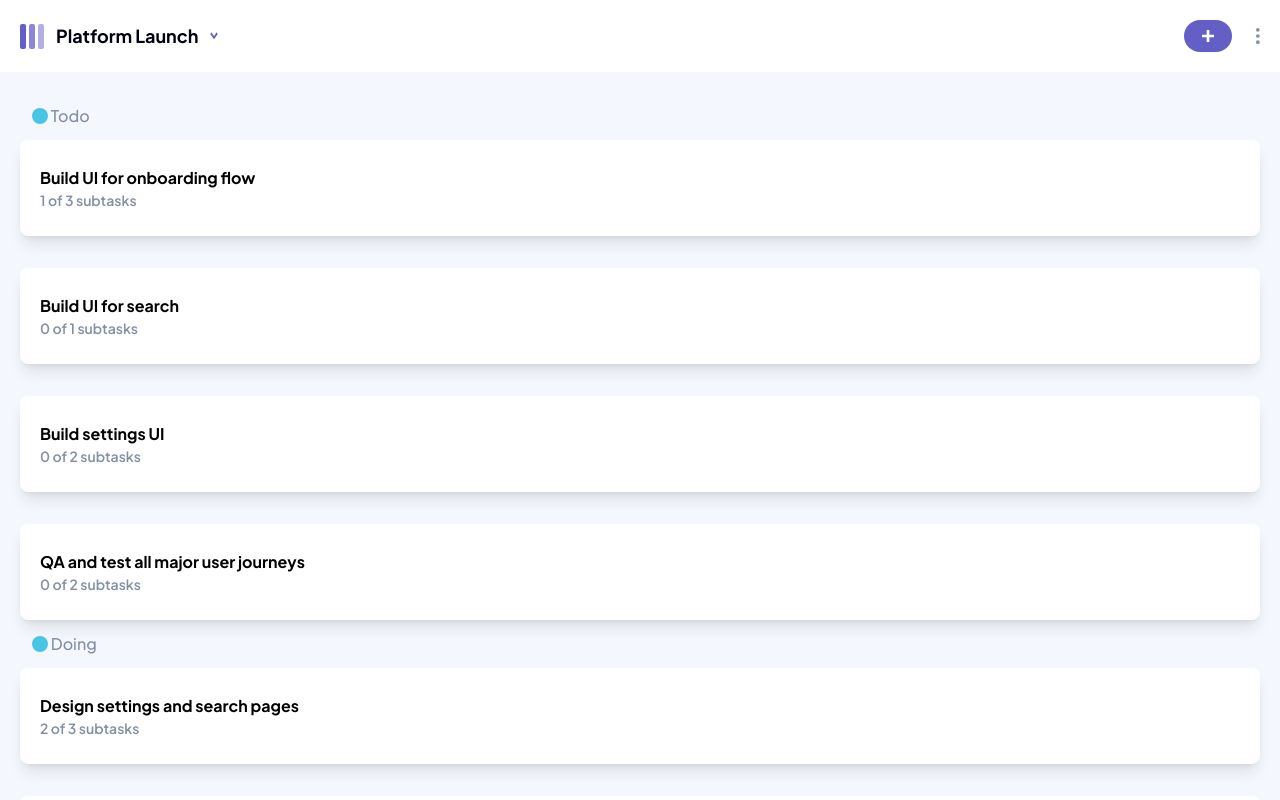
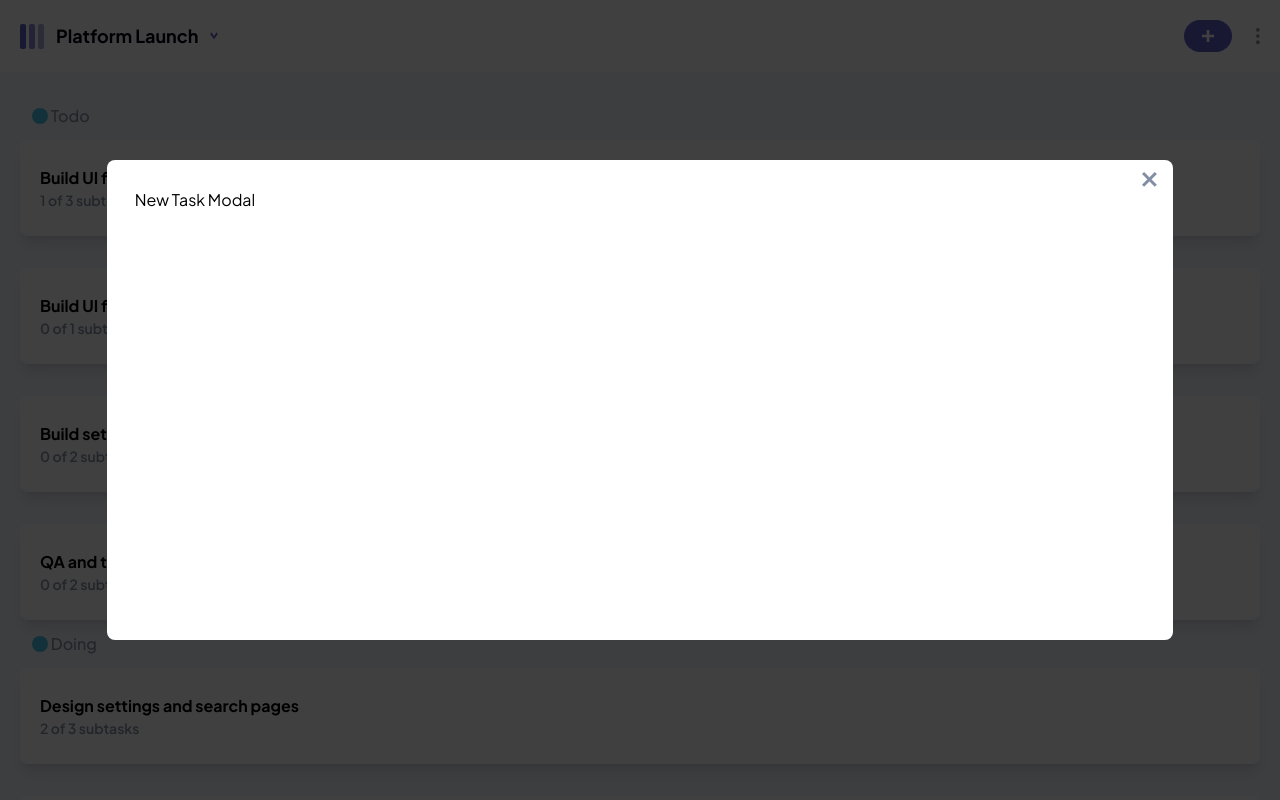
Before and after one commit to JaacielBriseo/kanban-task-management, a React (Create React App) app: page / in a window 1280 px wide. Both pictures are taken after a click on the button 1208 px from the left and 36 px from the top of the page. Shown: the top 800 px of the page. Built offline with nearby package versions, Linux system fonts and the light colour scheme.

Commit message:
CloseModalButton receiving props to dispatch an action

```diff
--- a/src/app/components/AddNewTaskModal/AddNewTaskModal.tsx
+++ b/src/app/components/AddNewTaskModal/AddNewTaskModal.tsx
@@ -1,6 +1,13 @@
+import { useAppSelector, useAppDispatch, toggleNewTaskModal } from '../../../store';
+import { CloseModalButton } from '../../../ui';
+import { ModalLayout } from '../../layout';
 
 export const AddNewTaskModal = () => {
-  return (
-    <div>AddNewTaskModal</div>
-  )
-}
+	const { isNewTaskModalOpen } = useAppSelector(state => state.ui);
+	return (
+		<ModalLayout isShowing={isNewTaskModalOpen}>
+			<CloseModalButton fn={toggleNewTaskModal}/>
+			<h1>New Task Modal</h1>
+		</ModalLayout>
+	);
+};
--- a/src/app/components/Board.tsx
+++ b/src/app/components/Board.tsx
@@ -1,5 +1,5 @@
 import { useAppSelector, useAppDispatch, openViewTaskModal } from '../../store';
-import { ViewTaskModal } from '.';
+import { AddNewTaskModal, ViewTaskModal } from '.';
 
 export const Board = () => {
 	const dispatch = useAppDispatch();
@@ -35,6 +35,7 @@ export const Board = () => {
 				</div>
 			))}
 			<ViewTaskModal />
+			<AddNewTaskModal/>
 		</div>
 	);
 };
--- a/src/app/components/Header.tsx
+++ b/src/app/components/Header.tsx
@@ -1,5 +1,5 @@
 import styles from '../styles/styles.module.css';
-import { toggleBoardModal, useAppSelector, useAppDispatch } from '../../store';
+import { toggleBoardModal, useAppSelector, useAppDispatch, toggleNewTaskModal } from '../../store';
 
 export const Header = () => {
 	const dispatch = useAppDispatch();
@@ -18,7 +18,7 @@ export const Header = () => {
 				</button>
 			</div>
 			<div className={styles.secondContainer}>
-				<button className={styles.headerButton}>
+				<button className={styles.headerButton} onClick={() => dispatch(toggleNewTaskModal())}>
 					<img src='./assets/icon-add-task-mobile.svg' alt='add task' />
 				</button>
 				<img src='./assets/icon-vertical-ellipsis.svg' alt='ellipsis' className={styles.ellipsisLogo} />
--- a/src/app/components/ViewTaskModal/ViewTaskModal.tsx
+++ b/src/app/components/ViewTaskModal/ViewTaskModal.tsx
@@ -1,24 +1,20 @@
-import { closeViewTaskModal, useAppDispatch, useAppSelector } from '../../../store';
+import { closeViewTaskModal, useAppSelector } from '../../../store';
+import { CloseModalButton } from '../../../ui';
+import { ModalLayout } from '../../layout';
 import { MyCheckbox, MySelect } from '.';
 import './styles.css';
-import { ModalLayout } from '../../layout';
 export const ViewTaskModal = () => {
-	const dispatch = useAppDispatch();
 	const { isViewTaskModalOpen, viewTaskModalInfo } = useAppSelector(state => state.ui);
 	const { description, subtasks, title } = viewTaskModalInfo;
 
 	return (
 		<ModalLayout isShowing={isViewTaskModalOpen}>
-			<button className='buttonModal' onClick={() => dispatch(closeViewTaskModal())}>
-				<img src='./assets/icon-cross.svg' alt='cross' />
-			</button>
+			<CloseModalButton fn={closeViewTaskModal} />
 			<h1 className='font-bold'>{title}</h1>
 			<p className='description'>{description}</p>
-
 			{subtasks?.map(subtask => (
 				<MyCheckbox subtask={subtask} key={subtask.title} />
 			))}
-
 			<MySelect />
 		</ModalLayout>
 	);
--- a/src/store/ui/uiSlice.ts
+++ b/src/store/ui/uiSlice.ts
@@ -1,5 +1,5 @@
 import { createSlice } from '@reduxjs/toolkit';
-import { Task } from '../../interfaces/interfaces';
+import { Task } from '../../interfaces';
 export const uiSlice = createSlice({
 	name: 'ui',
 	initialState: {
--- /dev/null
+++ b/src/ui/components/CloseModalButton.tsx
@@ -0,0 +1,14 @@
+import { ActionCreatorWithoutPayload } from '@reduxjs/toolkit';
+import { useAppDispatch } from '../../store';
+
+type Props = {
+	fn: ActionCreatorWithoutPayload<string>;
+};
+export const CloseModalButton = ({ fn }: Props) => {
+	const dispatch = useAppDispatch();
+	return (
+		<button className='buttonModal' onClick={() => dispatch(fn())}>
+			<img src='./assets/icon-cross.svg' alt='cross' />
+		</button>
+	);
+};
--- a/src/ui/index.ts
+++ b/src/ui/index.ts
@@ -1,2 +1,3 @@
+export { CloseModalButton } from './components/CloseModalButton';
 export { ThemeToggler } from './components/ThemeToggler';
 export { SelectBoardModal } from './components/SelectBoardModal';
```
